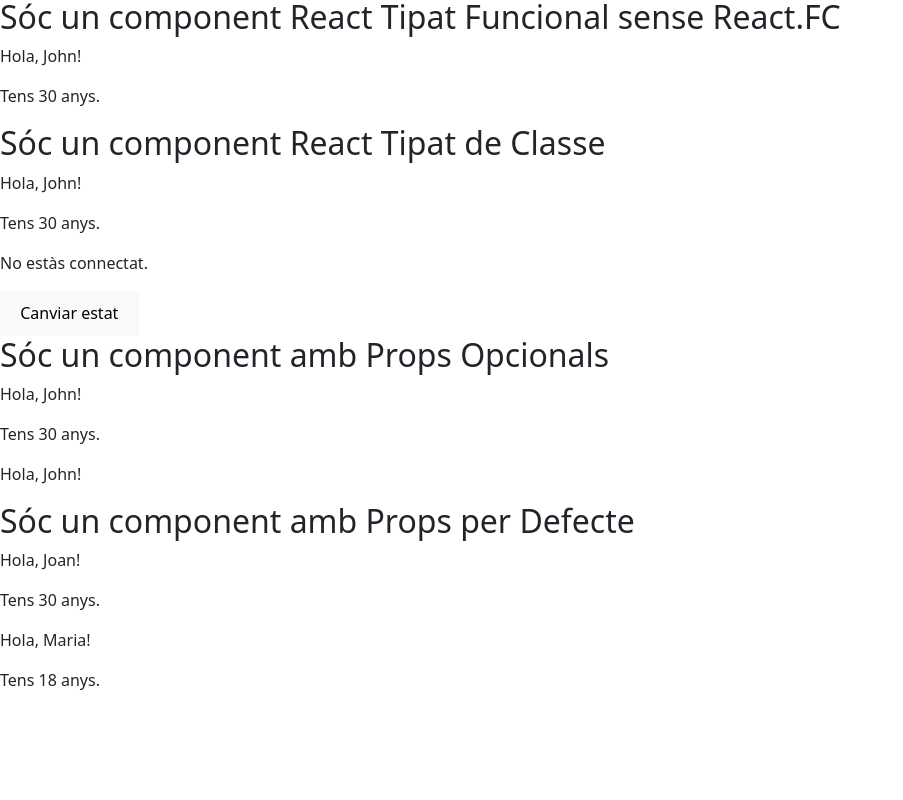
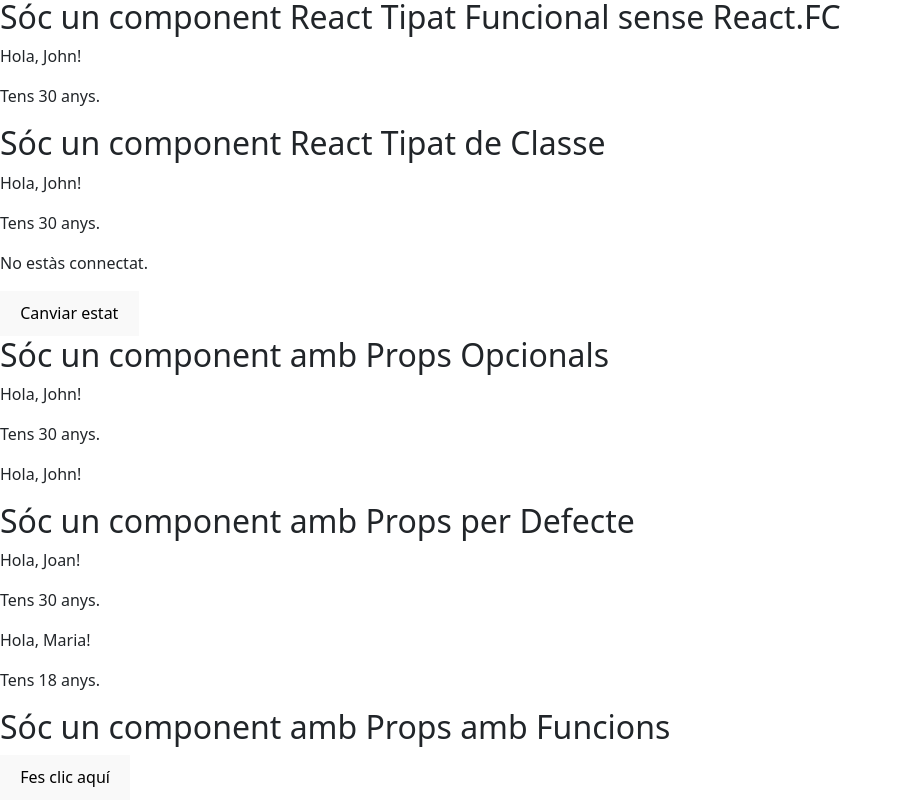
Before and after one commit to SectionOne/cursframeworks, a React (Vite) app in the folder cursreact/: page / in a window 1280 px wide. Shown: the part 1611-2411 px from the top of the page, without its empty margins (0-903 px from the left). Before the commit the page ends 2319 px from the top, so only its background shows below. Built offline with nearby package versions, Linux system fonts and the light colour scheme; no server answers.

Commit message:
Codi 28 - Emprant Typescript amb Props amb Funcions en React

```diff
--- a/cursreact/src/components/App.jsx
+++ b/cursreact/src/components/App.tsx
@@ -9,14 +9,21 @@
 import ClassComponentActualitzacio from './actualitzacio/ClassComponent.jsx';
 import FunctionalComponentDesmuntatge from './desmuntatge/FunctionalComponent.jsx';
 import ClassComponentDesmuntatge from './desmuntatge/ClassComponent.jsx';
-import GreetingReactFC from './tscomponents/FunctionalComponentReactFc';
-import GreetingReact from './tscomponents/FunctionalComponentReact';
-import GreetingLogin from './tscomponents/ClassComponent';
-import PropsOpcionals from './tsprops/PropsOpcionals';
-import PropsDefecte from './tsprops/PropsDefecte';
+import GreetingReactFC from './tscomponents/FunctionalComponentReactFc.js';
+import GreetingReact from './tscomponents/FunctionalComponentReact.js';
+import GreetingLogin from './tscomponents/ClassComponent.js';
+import PropsOpcionals from './tsprops/PropsOpcionals.js';
+import PropsDefecte from './tsprops/PropsDefecte.js';
+import PropsFuncions from './tsprops/PropsFuncions.js';
 import Header from './Header.jsx';
 import ParentComponent from './ParentComponent.jsx';
-function App() {
+import React from 'react';
+const App = () => {
+  // Funció que s'executa en fer clic al botó
+  const handleClick = (event: React.MouseEvent<HTMLButtonElement>) => {
+    alert('Has fet clic al botó!');
+  };
+
   return (
     <>
       <div className='bg-primary card'>
@@ -91,6 +98,11 @@
         {/* Exemple només amb nom (age pren el valor per defecte) */}
         <PropsDefecte name="Maria" />
       </div>
+      <div>
+        <h2>Sóc un component amb Props amb Funcions</h2>
+        {/* Utilitzem el component Button */}
+        <PropsFuncions onClick={handleClick} label="Fes clic aquí" />
+      </div>
     </>
   );
 }
--- /dev/null
+++ b/cursreact/src/components/tsprops/PropsFuncions.tsx
@@ -0,0 +1,19 @@
+import React from 'react';
+
+// Definim la interfície per a les props
+interface ButtonProps {
+  onClick: (event: React.MouseEvent<HTMLButtonElement>) => void; // Funció que s'executa en fer clic
+  label: string; // Text que es mostra al botó
+}
+
+// Definim el component Button
+const Button: React.FC<ButtonProps> = ({ onClick, label }) => {
+  return (
+    <button onClick={onClick}>
+      {label}
+    </button>
+  );
+};
+
+// Exportem el component perquè pugui ser utilitzat en altres parts de l'aplicació
+export default Button;
--- a/cursreact/src/main.jsx
+++ b/cursreact/src/main.jsx
@@ -1,7 +1,7 @@
 import { StrictMode } from 'react'
 import { createRoot } from 'react-dom/client'
 import './index.css'
-import App from './components/App.jsx'
+import App from './components/App.tsx'
 import 'bootstrap/dist/css/bootstrap.min.css';
 
 createRoot(document.getElementById('root')).render(
```
Also changed, not shown: 1 other file (tests, documents, lock files or other folders).
